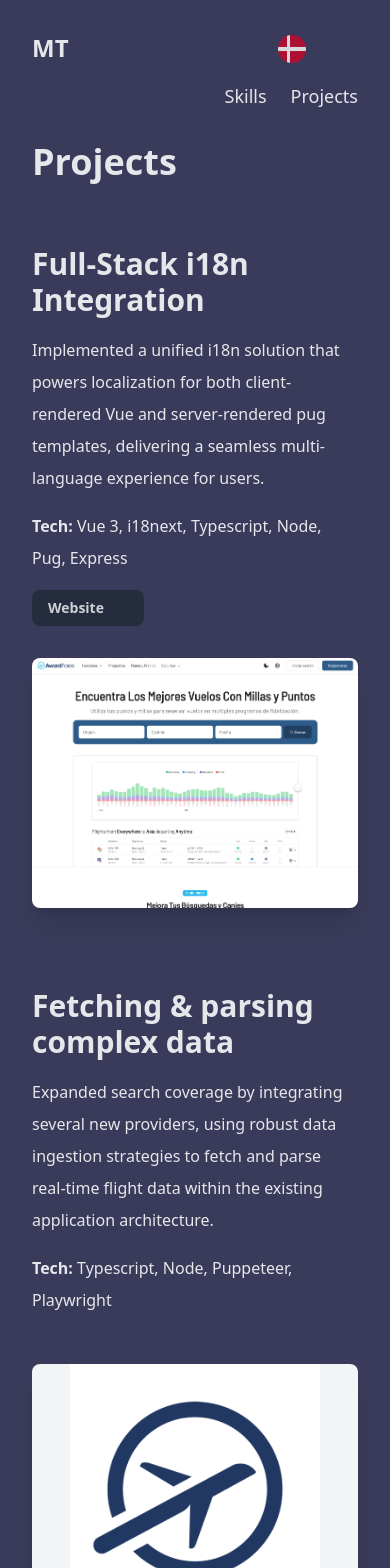
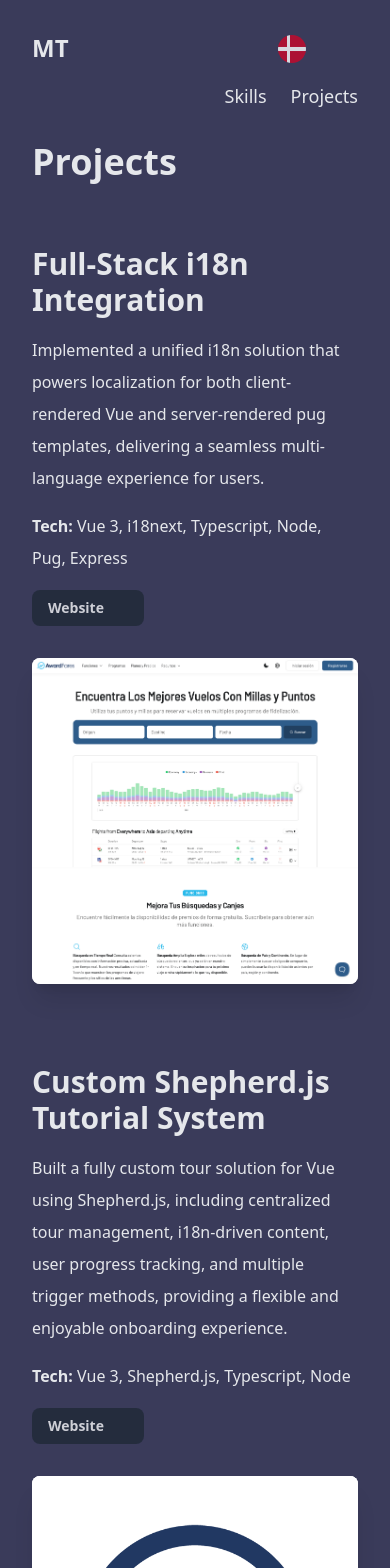
Before and after one commit to mthisgaard/mthisgaard.me, a Nuxt app: page /projects in a window 390 px wide. Shown: the top 1568 px of the page. Built offline with nearby package versions, Linux system fonts and the light colour scheme; some icons are missing.

Commit message:
Small adjustments

```diff
--- a/components/ProjectCard.vue
+++ b/components/ProjectCard.vue
@@ -12,7 +12,7 @@ const props = defineProps({
 <template>
   <div :class="`${project.id % 2 === 0 ? 'sectionReverse' : 'section'}`">
     <a :href="project.url" target="_blank">
-      <div class="relative flex">
+      <div class="relative flex bg-gray-100 rounded-lg">
         <img
           v-if="project.image"
           :src="project.image"
@@ -20,7 +20,7 @@ const props = defineProps({
             project.id === 2
               ? 'object-scale-down bg-gray-100'
               : 'object-cover object-left-top'
-          } w-full md:w-[250px] h-[250px] rounded-lg shadow-xl`"
+          } aspect-square w-full md:w-[250px] md:h-[250px] rounded-lg shadow-xl`"
         />
       </div>
     </a>
@@ -46,7 +46,7 @@ const props = defineProps({
           class="flex px-4 py-2 text-gray-100 bg-gray-800 rounded-lg opacity-80 hover:opacity-100 hoverLift"
         >
           <span class="mr-2">{{
-            project.id === 3 ? $t(`projectsPage.presentation`) : 'Website'
+            project.id === 6 ? $t(`projectsPage.presentation`) : 'Website'
           }}</span>
           <PhArrowSquareOut :size="16" weight="bold" class="self-center" />
         </a>
--- a/constants/index.ts
+++ b/constants/index.ts
@@ -31,68 +31,61 @@ export const projects = [
   {
     id: 2,
     image: awardfares,
-    tech: 'Typescript, Node, Puppeteer, Playwright',
-    url: null,
-    git: null,
-  },
-  {
-    id: 3,
-    image: awardfares,
     tech: 'Vue 3, Shepherd.js, Typescript, Node',
     url: 'https://awardfares.com/',
     git: null,
   },
   {
-    id: 4,
+    id: 3,
     image: searchfilter,
     tech: 'Vue 3, CSS, Typescript, Node',
     url: 'https://awardfares.com/search',
     git: null,
   },
   {
-    id: 5,
+    id: 4,
     image: japanrabbitcom,
     tech: 'Vue, Nuxt, Tailwind, Sanity, Node, Typescript, GraphQL',
     url: 'https://japanrabbit.com/buy-japan',
     git: null,
   },
   {
-    id: 6,
+    id: 5,
     image: japanrabbitlogo,
     tech: 'Robot Framework, Python, Node, Typescript, GraphQL, Hasura',
     url: null,
     git: null,
   },
   {
-    id: 7,
+    id: 6,
     image: jobjob,
     tech: 'Ruby & Rails, Stimulus.js, PostgreSQL, Bootstrap',
     url: 'https://www.youtube.com/embed/yh8iZUNj8B8?start=4380',
     git: 'https://github.com/mthisgaard/jobjob',
   },
   {
-    id: 8,
+    id: 7,
     image: millionplants,
     tech: 'React, Tailwind, GraphQL',
     url: 'https://million-plants.netlify.app/',
     git: 'https://github.com/mthisgaard/million-plants-storefront',
   },
   {
-    id: 9,
+    id: 8,
     image: japanblog,
     tech: 'React, Next, Node, Tailwind, GraphQL',
     url: 'https://japan-blog-zeta.vercel.app/',
     git: 'https://github.com/mthisgaard/react-blog',
   },
   {
-    id: 10,
+    id: 9,
     image: beyond,
     tech: 'React, tailwindcss',
     url: 'https://space-tourism-beyond.netlify.app/',
     git: 'https://github.com/mthisgaard/space-tourism-app',
   },
   {
-    id: 11,
+    id: 10,
     image: oshare,
     tech: 'Rails, Stimulus, PostgreSQL, Bootstrap',
     url: null,
--- a/i18n/translations/en.yml
+++ b/i18n/translations/en.yml
@@ -88,32 +88,29 @@ projects:
     name: "Full-Stack i18n Integration"
     description: "Implemented a unified i18n solution that powers localization for both client-rendered Vue and server-rendered pug templates, delivering a seamless multi-language experience for users."
   2:
-    name: "Fetching & parsing complex data"
-    description: "Expanded search coverage by integrating several new providers, using robust data ingestion strategies to fetch and parse real-time flight data within the existing application architecture."
-  3:
     name: "Custom Shepherd.js Tutorial System"
     description: "Built a fully custom tour solution for Vue using Shepherd.js, including centralized tour management, i18n-driven content, user progress tracking, and multiple trigger methods, providing a flexible and enjoyable onboarding experience."
-  4:
+  3:
     name: "New Search Filter with Custom Slider"
     description: "Developed a new times search filter featuring a custom reusable dual-range slider, enhancing search flexibility for users."
-  5:
+  4:
     name: "CMS Migration & Fresh Marketing Views"
     description: "Transitioned marketing content to a new CMS and crafted fresh views and components to showcase the content, empowering customers with insights on Japanese products and stores."
-  6:
+  5:
     name: "Purchasing Automation"
     description: "Spearheaded the integration of Robotic Process Automations (RPAs) for purchasing, integrating them with the Japan Rabbit app via custom API endpoints, automating 20% of purchasing."
-  7:
+  6:
     name: "JobJob"
     description: "Single-page app to track job applications. Add jobs manually, from in-app job suggestions, or from LinkedIn using a chrome extension. Add tasks, notes, and docs, and update application status."
-  8:
+  7:
     name: "Million Plants"
     description: "Customized Shopify storefront created with Hydrogen's React-based framework."
-  9:
+  8:
     name: "Japan Blog"
     description: "Full Stack blog site with categories, featured post carousel, recent posts on the front page, and related posts and comment sections for each post."
-  10:
+  9:
     name: "Beyond"
     description: "Landing page for a fictive space tourism company, built using React and tailwindcss."
-  11:
+  10:
     name: "Oshare"
     description: "Marketplace app for outfit rentals. Search outfits and browse the map of locations. Book outfits, see the calculated total price, and leave a review. List outfits and accept or reject bookings."
```
Also changed, not shown: i18n/translations/da.yml (+8 -11 lines).
